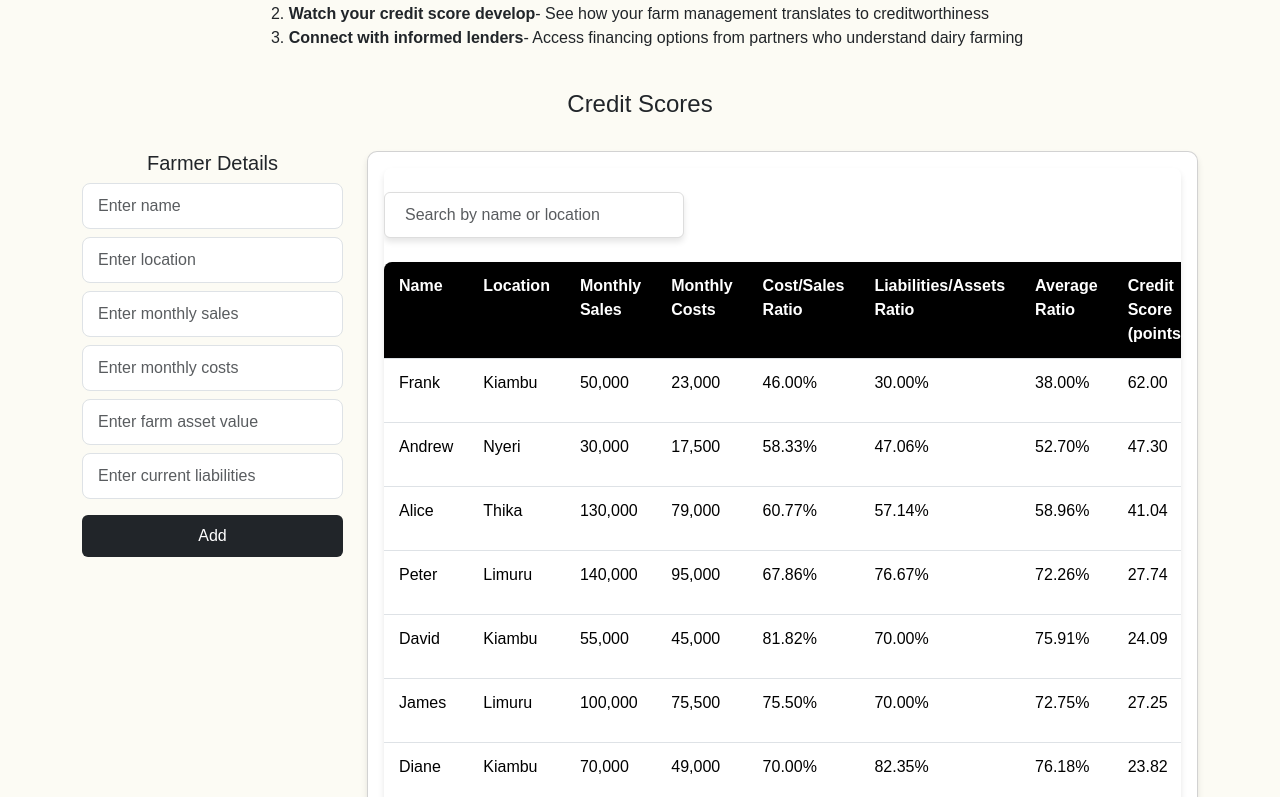
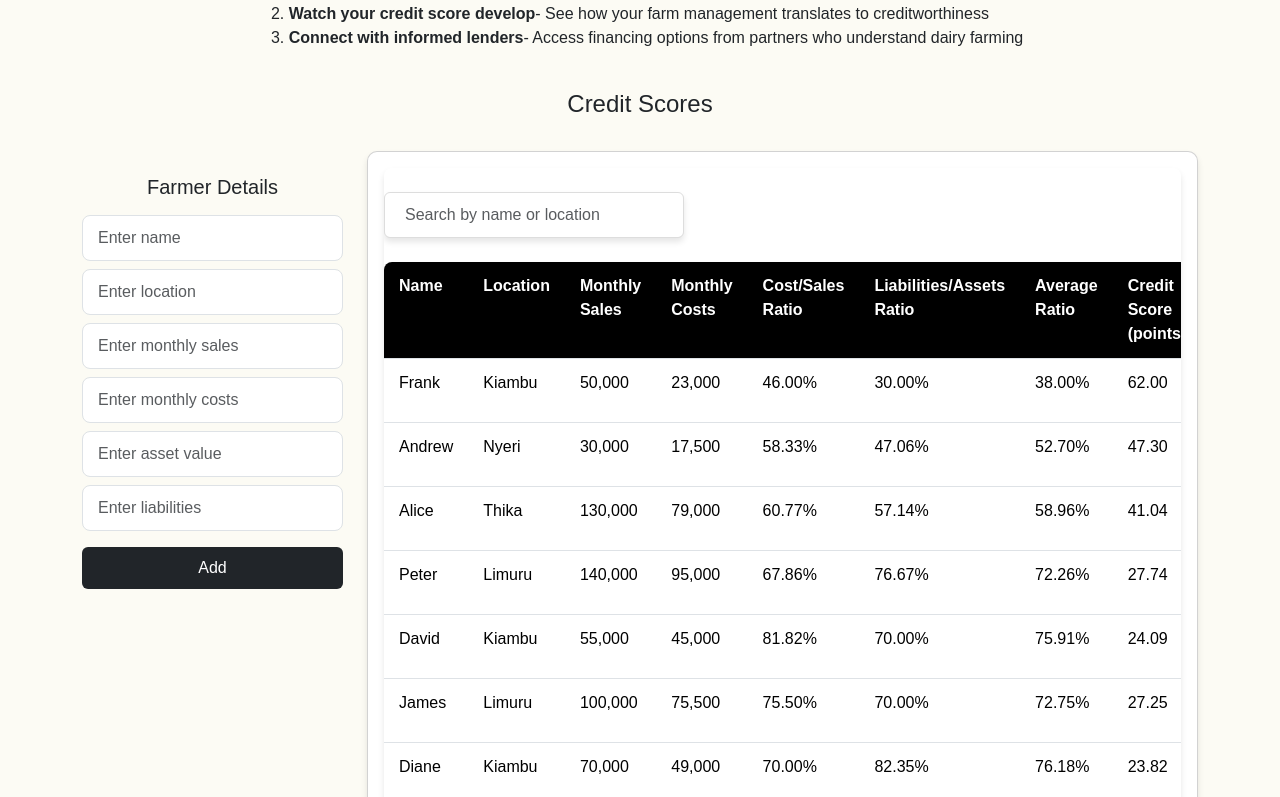
Before and after one commit to Tan-dev202/react-project-dairycredit, a React (Create React App) app: page / in a window 1280 px wide. Shown: the part 642-1439 px from the top of the page. Built offline with nearby package versions, Linux system fonts and the light colour scheme; data requests are answered from the project's data file; a web font is replaced by a local one.

Commit message:
edit placeholder text

```diff
--- a/src/components/FarmerForm.jsx
+++ b/src/components/FarmerForm.jsx
@@ -66,8 +66,8 @@ export default function FarmerForm({
   };
 
   return (
-    <div className="details form-group my-4 justify-content-center">
-      <h5 id="Farmers Data" className="text-center">
+    <div className="details form-group mt-5 justify-content-center">
+      <h5 id="Farmers Data" className="text-center mb-3">
         Farmer Details
       </h5>
       <form id="farmer-form" onSubmit={handleSubmit}>
@@ -111,7 +111,7 @@ export default function FarmerForm({
           type="number"
           id="farmAssetValue"
           className="form-control my2"
-          placeholder="Enter farm asset value"
+          placeholder="Enter asset value"
           value={formData.farmAssetValue}
           onChange={handleChange}
           required
@@ -120,7 +120,7 @@ export default function FarmerForm({
           type="number"
           id="currentLiabilities"
           className="form-control my-2"
-          placeholder="Enter current liabilities"
+          placeholder="Enter liabilities"
           value={formData.currentLiabilities}
           onChange={handleChange}
           required
```
